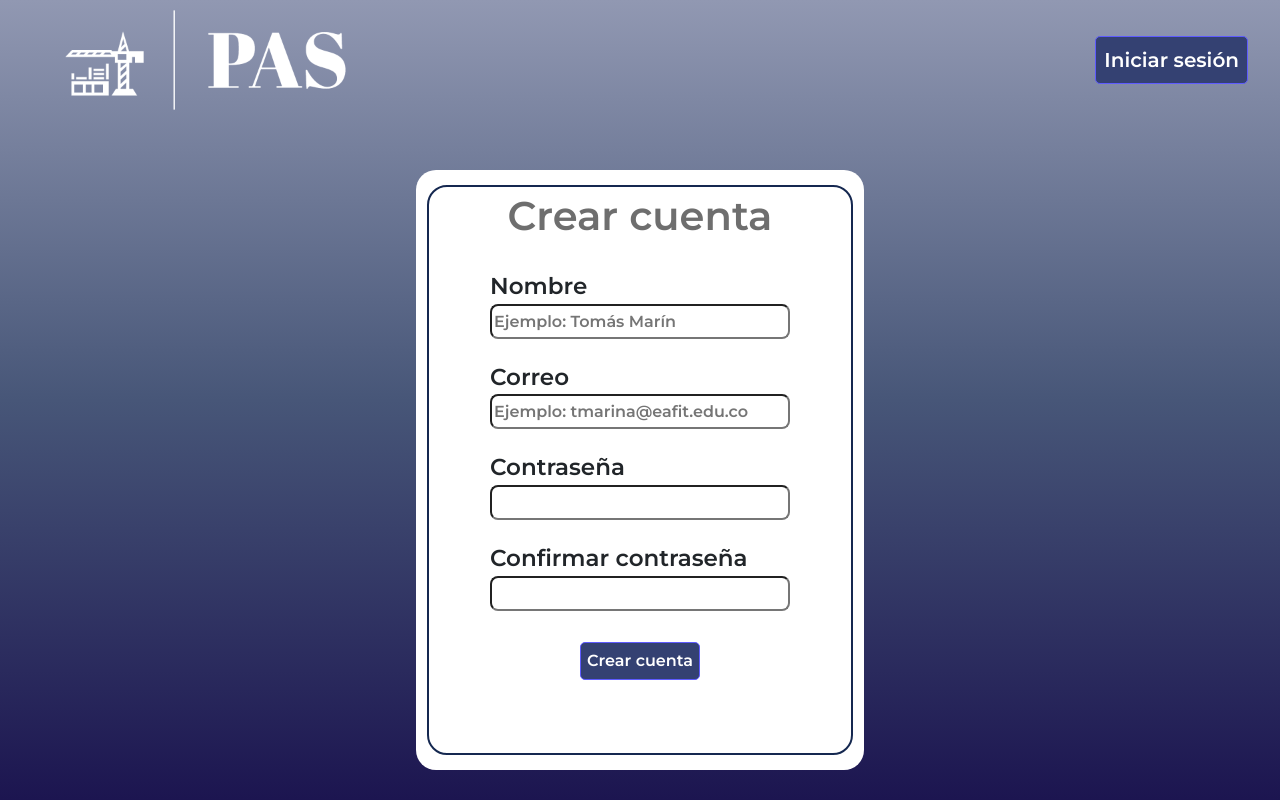
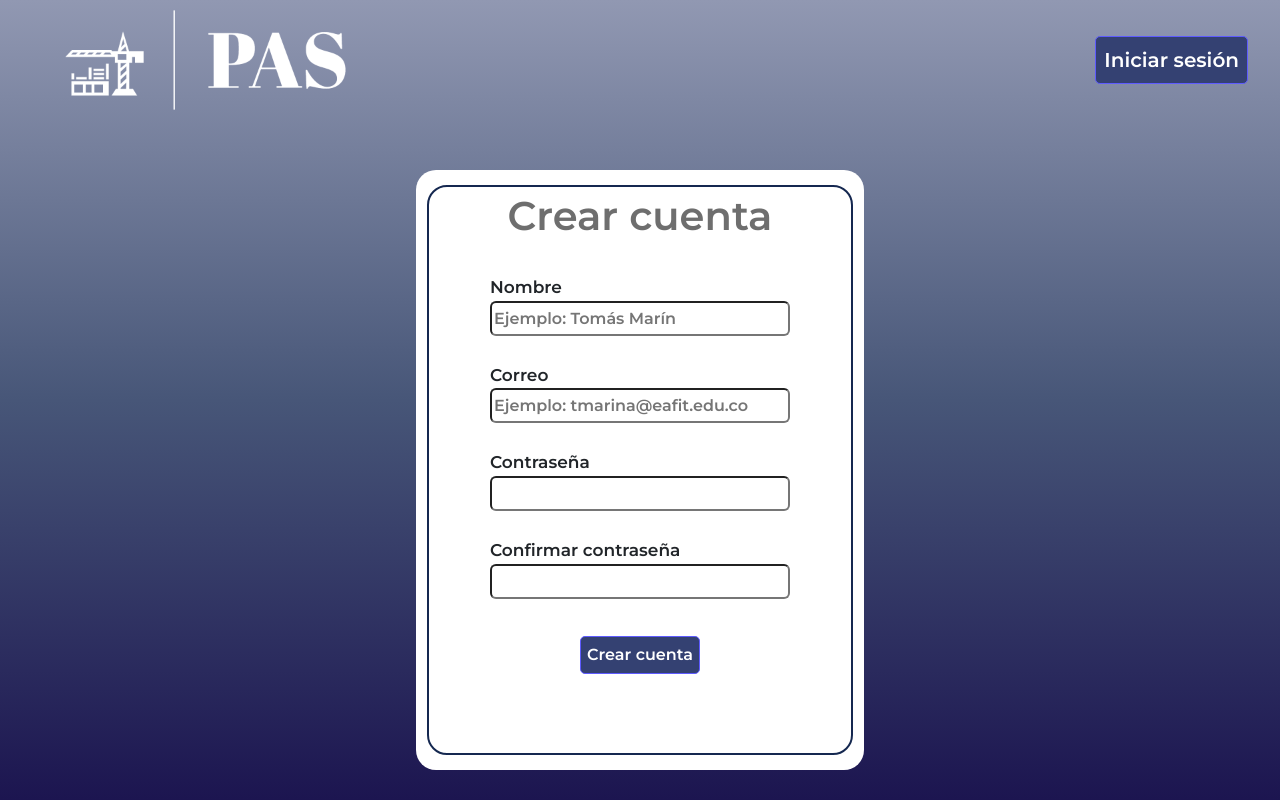
Before and after one commit to tmarina1/ReponP2, a Django app: page / in a window 1280 px wide. Run offline with Django 4.2, Linux system fonts and the light colour scheme.

Commit message:
Correciones tamaño letra registro

```diff
--- a/repon/autenticacion/static/css/styleRegistro.css
+++ b/repon/autenticacion/static/css/styleRegistro.css
@@ -48,7 +48,7 @@ form{
     align-items: center;
 }
 .containerInput>input{
-    border-radius: 8px;
+    border-radius: 6px;
 }
 .containerInput>label{
     width: 100%;
@@ -123,7 +123,7 @@ form{
 }
 @media (min-width: 1000px) {
     .containerInput>label{
-        font-size: 23px;
+        font-size: 17px;
     }
     .containerInput>input{
         width: 300px;
```
